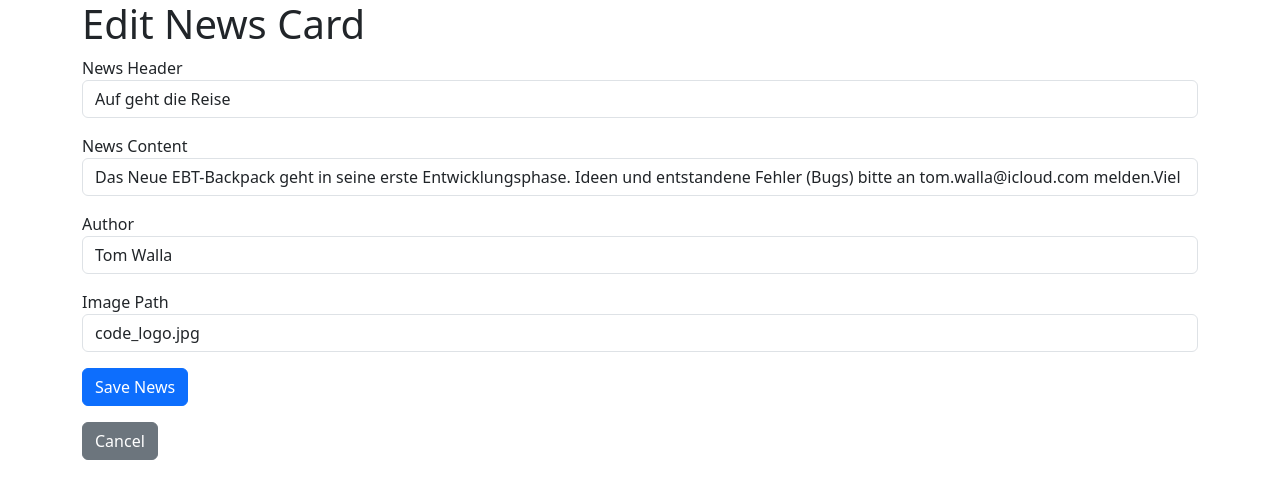
After one commit to CodeWithTom610/Electritians-Backpack, a Flask app: page /admin/edit_news/0 in a window 1280 px wide. The commit adds this page. Shown: the top 499 px of the page. Run offline with Flask 3, Linux system fonts and the light colour scheme; a user stored in the database is signed in; some libraries are stand-ins or nearby versions.

Commit message:
Half ready admin dashboard

```diff
--- a/app.py
+++ b/app.py
@@ -2,62 +2,62 @@
 #############################               Packages            ###############################################
 ###############################################################################################################
 
-from    flask                                   import      *
-from    flask_wtf                               import      FlaskForm
-from    wtforms                                 import      StringField,PasswordField,IntegerField, BooleanField, SubmitField
-from    wtforms.validators                      import      DataRequired
-from    flask_bootstrap                         import      Bootstrap5
-from    flask_sqlalchemy                        import      SQLAlchemy
-from    flask_login                             import      *
-from    flask_bcrypt                            import      *
-
+from flask import Flask, render_template, redirect, url_for
+from flask_wtf import FlaskForm
+from wtforms import StringField, PasswordField, IntegerField, BooleanField, SubmitField
+from wtforms.validators import DataRequired
+from flask_bootstrap import Bootstrap5
+from flask_sqlalchemy import SQLAlchemy
+from flask_login import LoginManager, login_user, logout_user, login_required, current_user, UserMixin
+from flask_bcrypt import Bcrypt
 
 ###############################################################################################################
 #############################            Configuration           ##############################################
 ###############################################################################################################
 
-#   Initialize Flask App        ###############################################################################
-app                                             =           Flask(__name__, static_url_path='/static')
+# Initialize Flask App
+app = Flask(__name__, static_url_path='/static')
 
-#   Initialize Bootstrap App    ###############################################################################
-bootstrap                                       =           Bootstrap5(app)
+# Initialize Bootstrap App
+bootstrap = Bootstrap5(app)
+
+# Configure Flask App
+app.config["SECRET_KEY"] = "7cd870fd19e3899b23e0eaafb97e094494b91d9957815a1"
+app.config["SQLALCHEMY_DATABASE_URI"] = "sqlite:///database.db"
+
+# Initialize Database
+db = SQLAlchemy(app)
+
+# Initialize Flask Login
+login_manager = LoginManager(app)
+login_manager.login_view = "admin_login"
 
 
-#   Configure Flask App         ##############################################################################
-
-app.config["SECRET_KEY"]                        =           "7cd870fd19e3899b23e0eaafb97e094494b91d9957815a1"
-app.config["SQLALCHEMY_DATABASE_URI"]           =           "sqlite:///database.db"
-
-#   Initialize Database         ##############################################################################
-db                                              =           SQLAlchemy()
-db.                                             init_app    (app)
-
-#   Initialize Flask Login      ##############################################################################
-login_manager = LoginManager(app)
-login_manager.init_app(app)
-login_manager.login_view = "admin_login"
 @login_manager.user_loader
 def load_user(user_id):
     return Admin_User.query.filter_by(id=user_id).first()
 
-#   Initialize Bcrypt           #############################################################################
+
+# Initialize Bcrypt for password hashing
 bcrypt = Bcrypt(app)
+
+
 def hash_password(plain_password: str):
     pw_hash = bcrypt.generate_password_hash(plain_password).decode('utf-8')
     return pw_hash
 
-def check_password(plain_password:str, password_hash:any):
-    checked_pw = bcrypt.check_password_hash(password_hash, plain_password) # returns True
+
+def check_password(plain_password: str, password_hash: any):
+    checked_pw = bcrypt.check_password_hash(password_hash, plain_password)  # returns True
     return checked_pw
 
 ###############################################################################################################
-############################                Routes                #############################################
+############################                Forms                 #############################################
 ###############################################################################################################
 
 class ResistorForm(FlaskForm):
     Voltage = IntegerField("Trage hier die Spannung [U] in Volt (V) ein.", validators=[DataRequired("Bitte gebe die Spannung ein!")])
     Current = IntegerField("Trage hier noch die Stromstärke [I] in Ampére (A) ein.", validators=[DataRequired("Bitte gebe eine Stromstärke ein!")])
-
 
 class LoginForm(FlaskForm, UserMixin):
     username = StringField("Bitte Benutzernamen eingeben:", validators=[DataRequired()])
@@ -66,95 +66,130 @@ class LoginForm(FlaskForm, UserMixin):
     loginbutton = SubmitField("Login")
 
     def is_active(self):
-       return True
+        return True
 
 class LogoutForm(FlaskForm, UserMixin):
     logoutbutton = SubmitField("Logout")
 
-
+class NewsForm(FlaskForm):
+    header = StringField("News Header", validators=[DataRequired()])
+    content = StringField("News Content", validators=[DataRequired()])
+    author = StringField("Author")
+    imagepath = StringField("Image Path")
+    submit = SubmitField("Save News")
 
 ###############################################################################################################
 ############################                Routes                #############################################
 ###############################################################################################################
 
+# Main Dashboard (Home Page)
 @app.route('/')
-def             news():
-    news                                        =           New_Card.query.all()
-    return      render_template(
-                                                            'index.html',
-                title                           =           "Home | EBT-Backpack",
-                news                            =           news)
+def news():
+    news = New_Card.query.all()  # Abrufen aller News-Karten
+    return render_template(
+        'index.html',
+        title="Home | EBT-Backpack",
+        news=news
+    )
 
+# Tools page
 @app.route('/tools-complete')
-def             tools_complete():
-    return      render_template(
-                                                            'alle_tools.html',
-                title                           =           "Alle Tools | EBT-Backpack")
+def tools_complete():
+    return render_template('alle_tools.html', title="Alle Tools | EBT-Backpack")
 
+# Admin Dashboard
 @app.route('/admin/dashboard', methods=["GET", "POST"])
 @login_required
 def admin_dashboard():
     form = LogoutForm()
     if form.validate_on_submit():
         logout_user()
+        return redirect(url_for('admin_login'))
 
-    return render_template('admin-dashboard.html', form = form)
+    # Fetch existing news cards
+    news_cards = New_Card.query.all()
+    return render_template('admin-dashboard.html', form=form, news_cards=news_cards)
 
+# Admin Login
 @app.route('/admin', methods=["GET", "POST"])
-def             admin_login():
-    form                                        =           LoginForm()
-    if                                          form.       validate_on_submit():
-        user                                    =           Admin_User.query.filter_by(username=form.username.data).first()
+def admin_login():
+    form = LoginForm()
+    if form.validate_on_submit():
+        user = Admin_User.query.filter_by(username=form.username.data).first()
         user_password = user.password
         checked_pw = check_password(form.password.data, user_password)
-        if  user          and     checked_pw:
-
+        if user and checked_pw:
             login_user(user, remember=form.remember.data)
             return redirect(url_for("admin_dashboard"))
-    return      render_template(
-                                                            'admin_login.html',
-                title                           =           "Login | EBT-Backpack",
-                form                            =           form)
+    return render_template('admin_login.html', title="Login | EBT-Backpack", form=form)
+
+# Manage News (Add/Edit News)
+@app.route('/admin/news', methods=["GET", "POST"])
+@login_required
+def manage_news():
+    form = NewsForm()
+    if form.validate_on_submit():
+        new_card = New_Card(
+            header=form.header.data,
+            content=form.content.data,
+            author=form.author.data,
+            imagepath=form.imagepath.data
+        )
+        db.session.add(new_card)
+        db.session.commit()
+        return redirect(url_for('admin_dashboard'))
+
+    return render_template('news_management.html', form=form)
+
+# Admin Logout
+@app.route('/admin/logout', methods=["POST"])
+@login_required
+def admin_logout():
+    logout_user()
+    return redirect(url_for('news'))
+
+# Edit an existing news card
+@app.route('/admin/edit_news/<int:news_id>', methods=["GET", "POST"])
+@login_required
+def edit_news(news_id):
+    news_card = New_Card.query.get_or_404(news_id)
+    form = NewsForm(obj=news_card)  # Form mit den existierenden Daten der News-Karte vorfüllen
+
+    if form.validate_on_submit():
+        news_card.header = form.header.data
+        news_card.content = form.content.data
+        news_card.author = form.author.data
+        news_card.imagepath = form.imagepath.data
+        db.session.commit()  # Änderungen speichern
+        return redirect(url_for('admin_dashboard'))
+
+    return render_template('edit_news.html', form=form, news_card=news_card)
 
 
 ###############################################################################################################
 ############################           Database Models         ################################################
 ###############################################################################################################
 
-class New_Card                                              (db.Model):
-    __tablename__                               =           "NewsCards"
-    id                                          =            db.Column(
-                                                             db.Integer,
-                                                             primary_key   =   True)
-    header                                      =            db.Column(
-                                                             db.String,
-                                                             unique=True,
-                                                             nullable=False)
-    content                                     =            db.Column(
-                                                             db.String)
-    author                                      =            db.Column(
-                                                             db.String)
-    imagepath                                   =            db.Column(
-                                                             db.String)
+class New_Card(db.Model):
+    __tablename__ = "NewsCards"
+    id = db.Column(db.Integer, primary_key=True)
+    header = db.Column(db.String, unique=True, nullable=False)
+    content = db.Column(db.String)
+    author = db.Column(db.String)
+    imagepath = db.Column(db.String)
 
-class Admin_User                                           (db.Model, UserMixin):
-    __tablename__                               =           "Admin_Users"
-    id                                          =            db.Column(
-                                                             db.Integer,
-                                                             primary_key    =   True)
-    username                                    =            db.Column(
-                                                             db.String,
-                                                             unique=True,
-                                                             nullable=False)
-    password                                    =            db.Column(
-                                                             db.String,
-                                                             nullable=False)
+class Admin_User(db.Model, UserMixin):
+    __tablename__ = "Admin_Users"
+    id = db.Column(db.Integer, primary_key=True)
+    username = db.Column(db.String, unique=True, nullable=False)
+    password = db.Column(db.String, nullable=False)
 
 ###############################################################################################################
 ############################              Run Dialog              #############################################
 ###############################################################################################################
-with                                             app.        app_context():
-    db.                                                      create_all()
+
+with app.app_context():
+    db.create_all()
 
 if __name__ == '__main__':
     app.run(host='127.0.0.1', port=8000, debug=True)
--- a/static/IMG/imgcredits.txt
+++ b/static/IMG/imgcredits.txt
@@ -1 +1,2 @@
 Code_Logo.jpg --> Pexels.com
+you_image.png --> Tumisu
--- /dev/null
+++ b/templates/edit_news.html
@@ -0,0 +1,39 @@
+<!DOCTYPE html>
+<html lang="en">
+<head>
+    <meta charset="UTF-8">
+    <meta name="viewport" content="width=device-width, initial-scale=1.0">
+    <title>Edit News</title>
+    <link href="https://cdn.jsdelivr.net/npm/bootstrap@5.3.0-alpha1/dist/css/bootstrap.min.css" rel="stylesheet">
+</head>
+<body>
+
+<div class="container">
+    <h1>Edit News Card</h1>
+
+    <form method="POST">
+        {{ form.hidden_tag() }}
+        <div class="mb-3">
+            {{ form.header.label }}<br>
+            {{ form.header(class="form-control") }}
+        </div>
+        <div class="mb-3">
+            {{ form.content.label }}<br>
+            {{ form.content(class="form-control") }}
+        </div>
+        <div class="mb-3">
+            {{ form.author.label }}<br>
+            {{ form.author(class="form-control") }}
+        </div>
+        <div class="mb-3">
+            {{ form.imagepath.label }}<br>
+            {{ form.imagepath(class="form-control") }}
+        </div>
+        {{ form.submit(class="btn btn-primary") }}
+    </form>
+
+    <a href="{{ url_for('admin_dashboard') }}" class="btn btn-secondary mt-3">Cancel</a>
+</div>
+
+</body>
+</html>
```
Also changed, not shown: templates/admin-dashboard.html (+41 -2 lines), templates/index.html (+12 -10 lines), templates/news_management.html (added, +39 -0 lines), instance/database.db, static/IMG/you_image.jpg (added).
